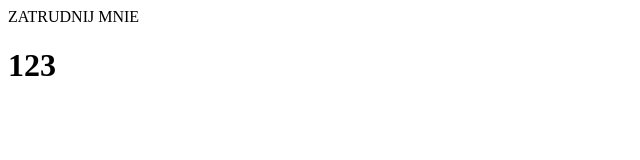
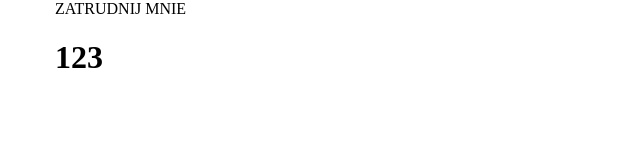
Before and after one commit to AgnieszkaZmudzka/myFirstPage, a plain HTML site: page index.html in a window 1280 px wide. Shown: the whole page, without its empty margins (0-640 px from the left). Drawn offline with Linux system fonts and the light colour scheme.

Commit message:
add to file style.css and source add to html head

```diff
--- a/index.html
+++ b/index.html
@@ -2,7 +2,7 @@
 <html lang="pl">
 <head>
 
-<!--<link rel="stylesheet" href="main.css"> -->
+	<link rel="stylesheet" href="style.css">
 	<meta charset="UTF-8">
 	<title>Document</title>
 </head>
--- /dev/null
+++ b/style.css
@@ -0,0 +1,4 @@
+body {
+	width: 1170px;
+	margin: 0 auto;
+}
```
